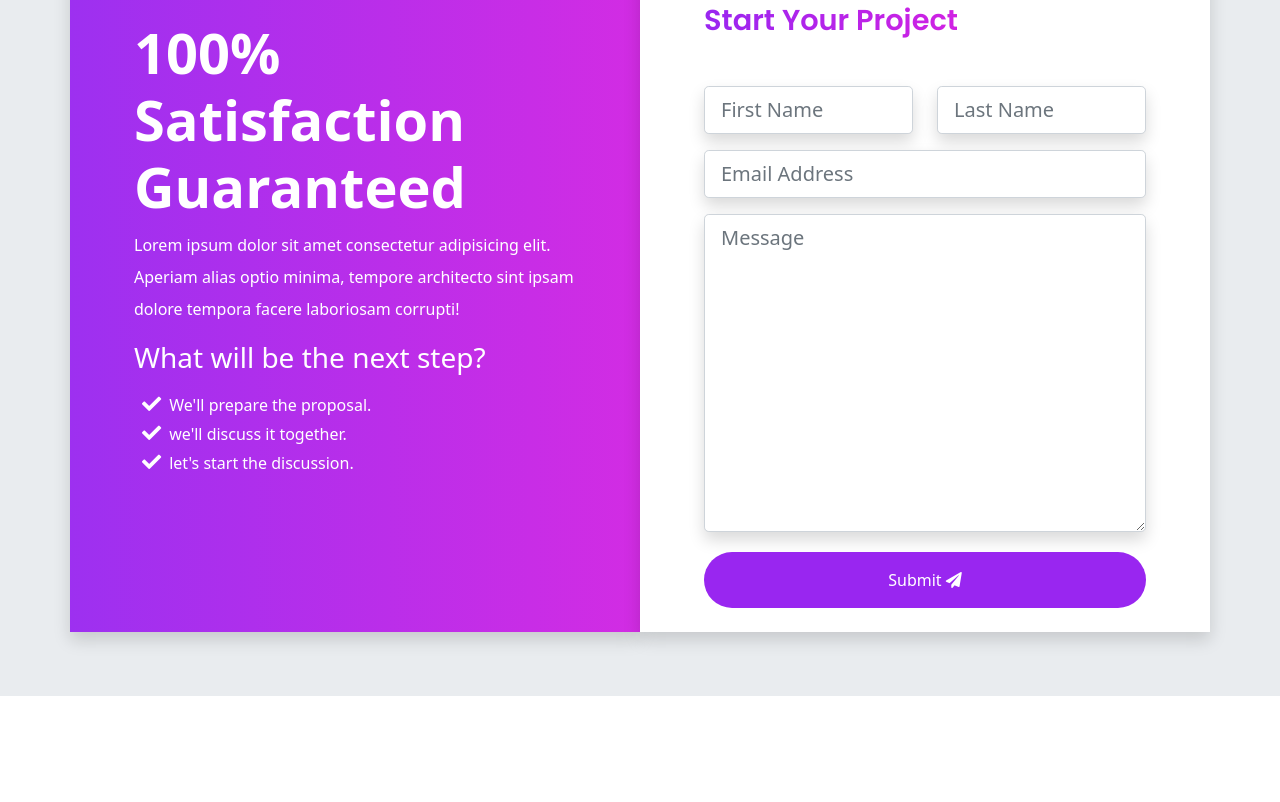
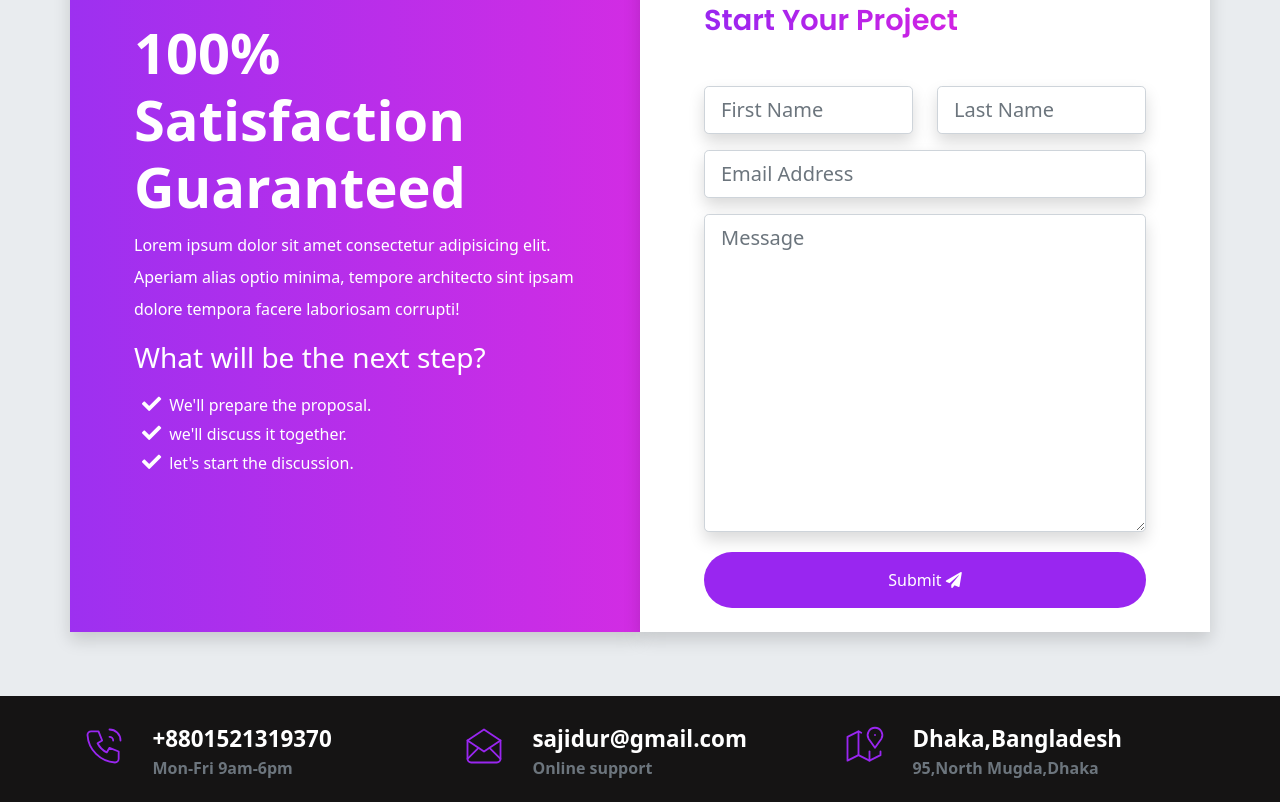
Before and after one commit to sajidur319370/bootstrap-v5-own-portfolio, a website: page index.html in a window 1280 px wide. Shown: the part 6676-7478 px from the top of the page. Before the commit the page ends 7372 px from the top, so only its background shows below. Drawn offline with Linux system fonts and the light colour scheme.

Commit message:
footer added

```diff
--- a/index.html
+++ b/index.html
@@ -469,7 +469,7 @@
         </div>
     </section>
     <!-- ///////////////////////////////////////////////////////////////////////////////////////////////////////////////////////
-                START THE SECTION FOR PORTFOLIO-6
+                START THE SECTION FOR PORTFOLIO-7
     ///////////////////////////////////////////////////////////////////////////////////////////////////////////////////////////-->
     <section id="portfolio" class="portfolio">
         <div class="container">
@@ -594,7 +594,7 @@
     </section>
 
     <!-- ////////////////////////////////////////////////////////////////////////////////////////////////////////////////////
-    START FOR GET STARTED SECTION-7
+    START FOR GET STARTED SECTION-8
     ///////////////////////////////////////////////////////////////////////////////////////////////////////////////////////// -->
     <section id="contact" class="get-started">
         <div class="container">
@@ -647,6 +647,64 @@
             </div>
         </div>
     </section>
+    <!-- //////////////////////////////////////////////////////////////////////////////////////////////////////////////////////
+    START FOR THE FOOTER SECTION-9
+////////////////////////////////////////////////////////////////////////////////////////////////////////////////////////////// -->
+
+    <footer class="footer">
+        <div class="container">
+            <div class="row">
+                <!-- CONTENT FOR THE MOBILE NUMBER -->
+                <div class="col-lg-4 col-md-4 contact-box pt-1 d-md-block d-lg-flex d-flex">
+                    <div class="contact-box__icon pt-2">
+                        <svg xmlns="http://www.w3.org/2000/svg" class="icon icon-tabler icon-tabler-phone-call" width="44" height="44" viewBox="0 0 24 24" stroke-width="1" fill="none" stroke-linecap="round" stroke-linejoin="round">
+                            <path stroke="none" d="M0 0h24v24H0z" fill="none"/>
+                            <path d="M5 4h4l2 5l-2.5 1.5a11 11 0 0 0 5 5l1.5 -2.5l5 2v4a2 2 0 0 1 -2 2a16 16 0 0 1 -15 -15a2 2 0 0 1 2 -2" />
+                            <path d="M15 7a2 2 0 0 1 2 2" />
+                            <path d="M15 3a6 6 0 0 1 6 6" />
+                          </svg>
+                    </div>
+                    <div class="contact-box__info">
+                        <a href="" class="contact-box__info--title">+8801521319370</a>
+                        <p class="contact-box__info--subtitle">Mon-Fri 9am-6pm</p>
+                    </div>
+                </div>
+                <!-- CONTENT FOR EMAIL -->
+                <div class="col-lg-4 col-md-4 contact-box pt-1 d-md-block d-lg-flex d-flex">
+                    <div class="contact-box__icon pt-2">
+                        <svg xmlns="http://www.w3.org/2000/svg" class="icon icon-tabler icon-tabler-mail-opened" width="44" height="44" viewBox="0 0 24 24" stroke-width="1" fill="none" stroke-linecap="round" stroke-linejoin="round">
+                            <path stroke="none" d="M0 0h24v24H0z" fill="none"/>
+                            <polyline points="3 9 12 15 21 9 12 3 3 9" />
+                            <path d="M21 9v10a2 2 0 0 1 -2 2h-14a2 2 0 0 1 -2 -2v-10" />
+                            <line x1="3" y1="19" x2="9" y2="13" />
+                            <line x1="15" y1="13" x2="21" y2="19" />
+                          </svg>
+                    </div>
+                    <div class="contact-box__info">
+                        <a href="" class="contact-box__info--title">sajidur@gmail.com</a>
+                        <p class="contact-box__info--subtitle">Online support</p>
+                    </div>
+                </div>
+                <!-- CONTENT FOR ADDRESS -->
+                <div class="col-lg-4 col-md-4 contact-box pt-1 d-md-block d-lg-flex d-flex">
+                    <div class="contact-box__icon pt-2">
+                        <svg xmlns="http://www.w3.org/2000/svg" class="icon icon-tabler icon-tabler-map-2" width="44" height="44" viewBox="0 0 24 24" stroke-width="1" fill="none" stroke-linecap="round" stroke-linejoin="round">
+                            <path stroke="none" d="M0 0h24v24H0z" fill="none"/>
+                            <line x1="18" y1="6" x2="18" y2="6.01" />
+                            <path d="M18 13l-3.5 -5a4 4 0 1 1 7 0l-3.5 5" />
+                            <polyline points="10.5 4.75 9 4 3 7 3 20 9 17 15 20 21 17 21 15" />
+                            <line x1="9" y1="4" x2="9" y2="17" />
+                            <line x1="15" y1="15" x2="15" y2="20" />
+                          </svg>
+                    </div>
+                    <div class="contact-box__info">
+                        <a href="" class="contact-box__info--title">Dhaka,Bangladesh</a>
+                        <p class="contact-box__info--subtitle">95,North Mugda,Dhaka</p>
+                    </div>
+                </div>
+            </div>
+        </div>
+    </footer>
 
     <script src="./assets/vendors/js/glightbox.min.js"></script>
     <script type="text/javascript">
--- a/scss/_custom.scss
+++ b/scss/_custom.scss
@@ -2,6 +2,7 @@
 $purple-dark: #9926f0;
 $purple-light: #BB6EF5;
 $pink: #d122e3;
+$footer:#151414;
 // WHITE AND GRAY COLORS
 $white: #fff;
 $gray-100: #f8f9fa;
--- a/scss/section/_footer.scss
+++ b/scss/section/_footer.scss
@@ -0,0 +1,38 @@
+@use '../custom' as *;
+@use '../components/mixins' as *;
+.footer {
+    padding-top: 1rem;
+    background-color: $footer;
+}
+
+// CONTACT-BOX CSS
+.contact-box {
+    position: relative;
+    &__icon {
+        width: 2rem;
+        stroke: $primary;
+        @include media-breakpoint-up(sm) {
+            width: 4rem;
+        }
+    }
+    &__info {
+        font-weight: 600;
+        padding: 0.4rem;
+        &--title {
+            color: $white;
+            text-decoration: none;
+            font-size: 1rem;
+            @include media-breakpoint-up(sm) {
+                font-size: 1.4rem;
+            }
+        }
+        &--subtitle {
+            color: $gray-600;
+            text-decoration: none;
+            font-size: 0.8rem;
+            @include media-breakpoint-up(sm) {
+                font-size: 1rem;
+            }
+        }
+    }
+}
```
Also changed, not shown: assets/css/style.css, 1 other file.
